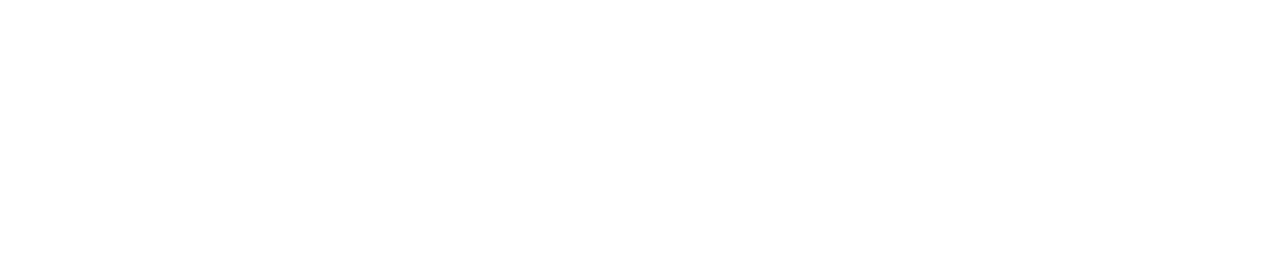
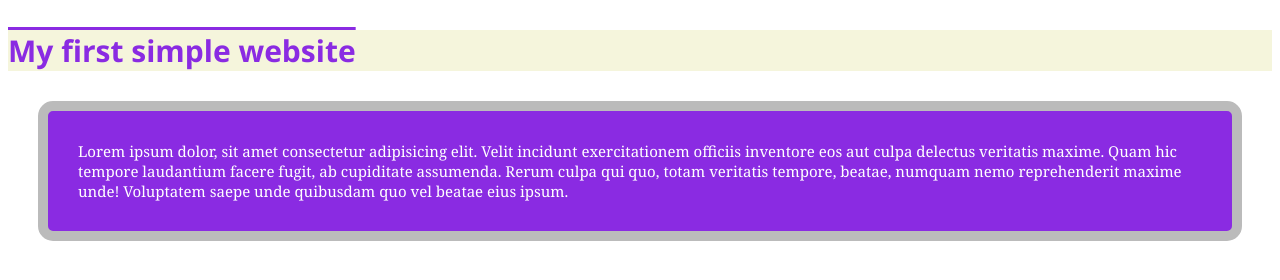
Before and after one commit to hosseinoffical/my-simple-web, a plain HTML site: page index.html in a window 1280 px wide. Drawn offline with Linux system fonts and the light colour scheme.

Commit message:
added blog

```diff
--- a/index.html
+++ b/index.html
@@ -1,11 +1,22 @@
-<!DOCTYPE html>
+<!doctype html>
 <html lang="en">
-<head>
-    <meta charset="UTF-8">
-    <meta name="viewport" content="width=device-width, initial-scale=1.0">
+  <head>
+    <meta charset="UTF-8" />
+    <meta name="viewport" content="width=device-width, initial-scale=1.0" />
+    <link rel="stylesheet" href="style.css" />
     <title>My simple website</title>
-</head>
-<body>
-
-</body>
+  </head>
+  <body>
+    <div>
+      <h3 class="gittu">My first simple website</h3>
+      <p class="blog">
+        Lorem ipsum dolor, sit amet consectetur adipisicing elit. Velit incidunt
+        exercitationem officiis inventore eos aut culpa delectus veritatis
+        maxime. Quam hic tempore laudantium facere fugit, ab cupiditate
+        assumenda. Rerum culpa qui quo, totam veritatis tempore, beatae, numquam
+        nemo reprehenderit maxime unde! Voluptatem saepe unde quibusdam quo vel
+        beatae eius ipsum.
+      </p>
+    </div>
+  </body>
 </html>
--- /dev/null
+++ b/style.css
@@ -0,0 +1,19 @@
+.gittu{
+    font-size: 30px;
+    font-weight: 900;
+    font-family: 'Segoe UI', Tahoma, Geneva, Verdana, sans-serif;
+    text-decoration: overline;
+    color: blueviolet;
+    background-color: beige;
+}
+.blog{
+    font-size: 15px;
+    font-weight: 400;
+    font-family: Georgia, 'Times New Roman', Times, serif;
+    background-color: blueviolet;
+    color: #ffff;
+    border: 10px solid #bbb;
+    border-radius: 15px;
+    margin: 30px;
+    padding: 30px;
+}
```
